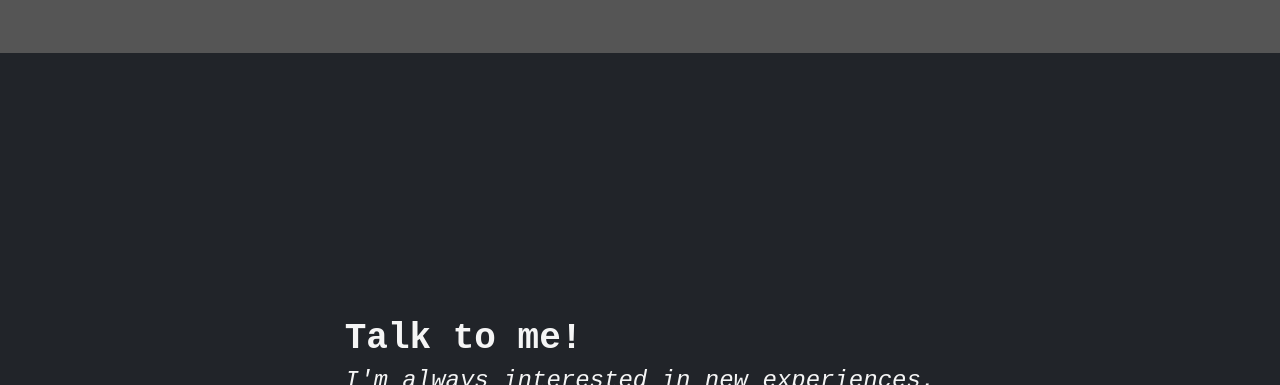
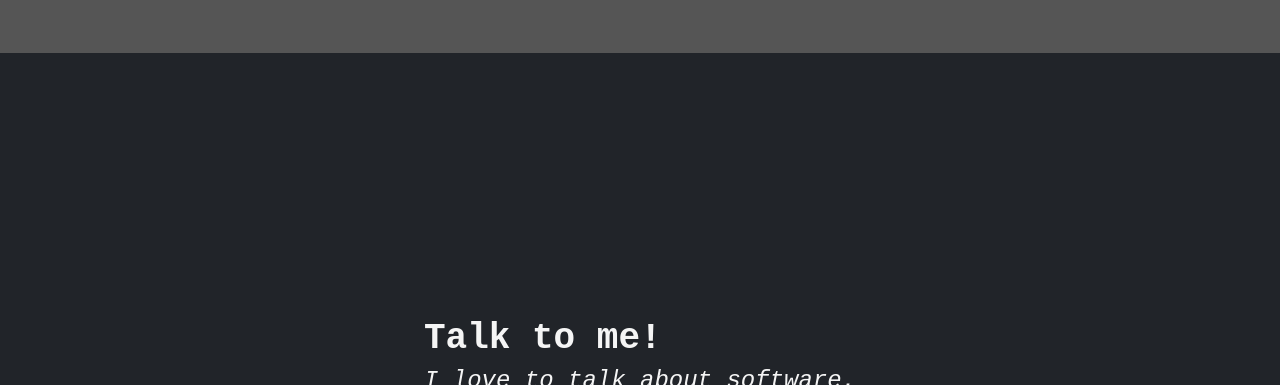
Before and after one commit to ewijah2023/jubilant-engine, a plain HTML site: page index.html in a window 1280 px wide. Shown: the part 1981-2366 px from the top of the page. Drawn offline with Linux system fonts and the light colour scheme.

Commit message:
change p text

```diff
--- a/index.html
+++ b/index.html
@@ -49,7 +49,7 @@
     <section id="contact" class="contact-section">
         <div class="contact-section-header">
             <h2>Talk to me!</h2>
-            <p>I'm always interested in new experiences.</p>
+            <p>I love to talk about software.</p>
         </div>
         <div class="contact-links">
             <a href="mailto:edgordon2023@gmail.com" class="contact-details"><i class="fa-solid fa-envelope"></i> Email me!</a>
```
